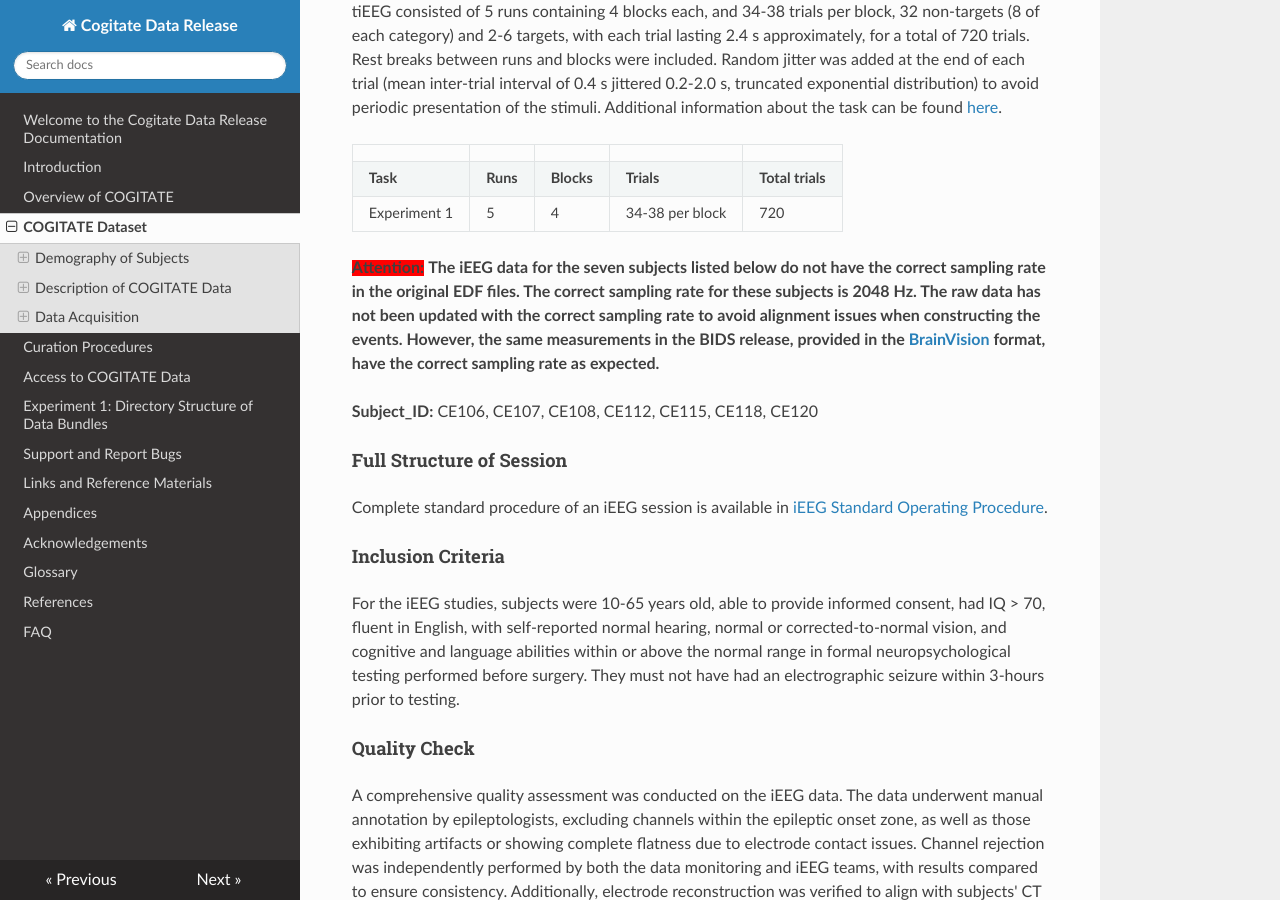
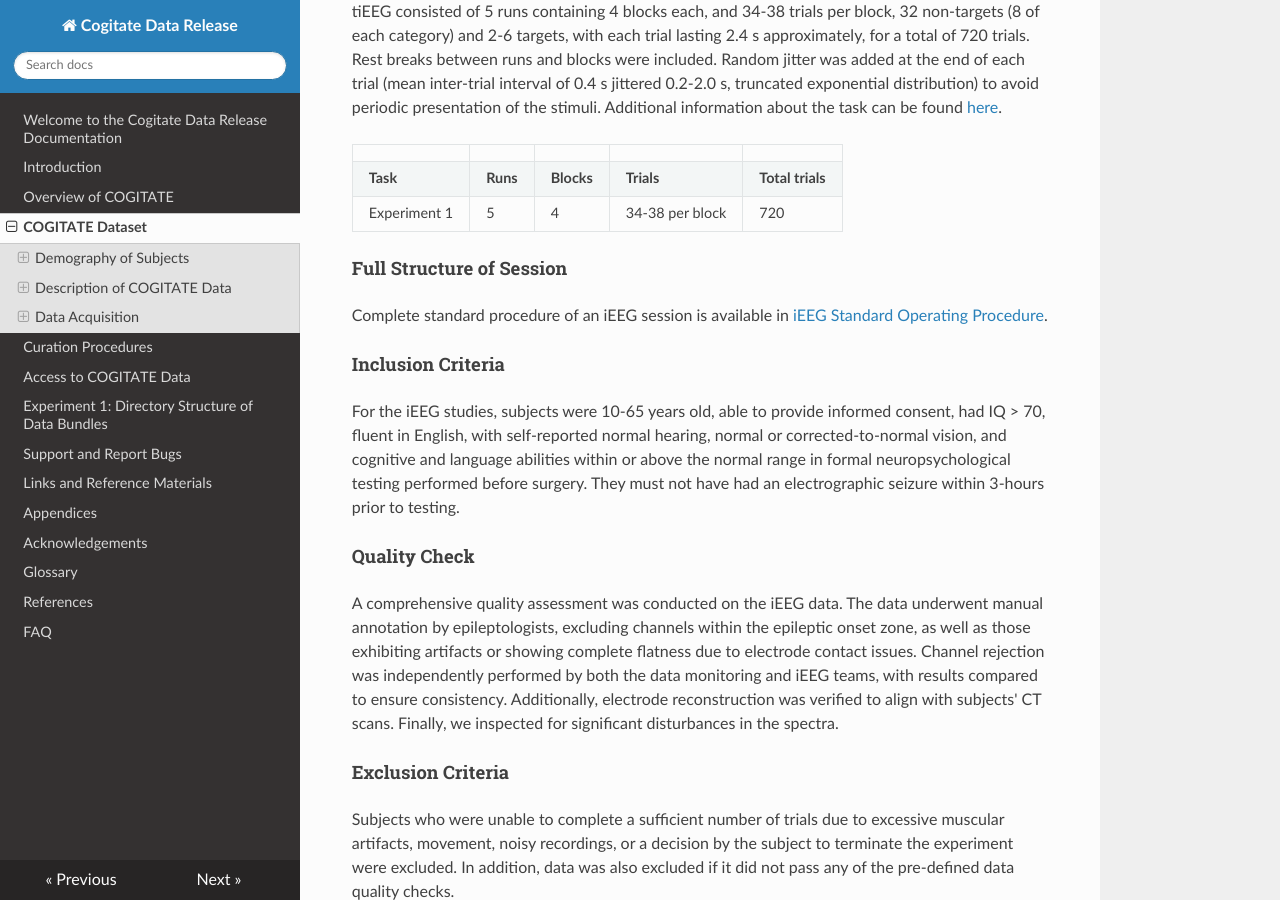
Before and after one commit to Cogitate-consortium/cogitate-data, an MkDocs documentation site: the page built from docs/03_cogdataset.md, in a window 1280 px wide and 900 px high, scrolled down 26144 px. Built offline with MkDocs 1.6.1, drawn with Linux system fonts in a browser that asks for light colours; nearby versions of some CDN libraries.

Commit message:
Deleted "Attention" box in Task (tiEEG) in COGITATE Dataset section

```diff
--- a/docs/03_cogdataset.md
+++ b/docs/03_cogdataset.md
@@ -593,11 +593,6 @@ Participants proceeded to Experiment 1 either after or before completing the [Fi
 | **Task**     | **Runs** | **Blocks** | **Trials**      | **Total trials** |
 | Experiment 1 | 5       | 4          | 34-38 per block | 720             |
 
-<span style="background-color: red"><b>Attention:</b></span>
-**The iEEG data for the seven subjects listed below do not have the correct sampling rate in the original EDF files. The correct sampling rate for these subjects is 2048 Hz. The raw data has not been updated with the correct sampling rate to avoid alignment issues when constructing the events. However, the same measurements in the BIDS release, provided in the <a href="https://www.brainproducts.com/support-resources/brainvision-core-data-format-1-0/" target="_blank">BrainVision</a> format, have the correct sampling rate as expected.**
-
-**Subject_ID:** CE106, CE107, CE108, CE112, CE115, CE118, CE120
-
 #### Full Structure of Session
 
 Complete standard procedure of an iEEG session is available in <a href="https://github.com/Cogitate-consortium/cogitate-data/blob/main/assets/documentation_v1.1/linked_files_v1.1/SOP%20iEEG%20General_v2.pdf" target="_blank">iEEG Standard Operating Procedure</a>.
```
